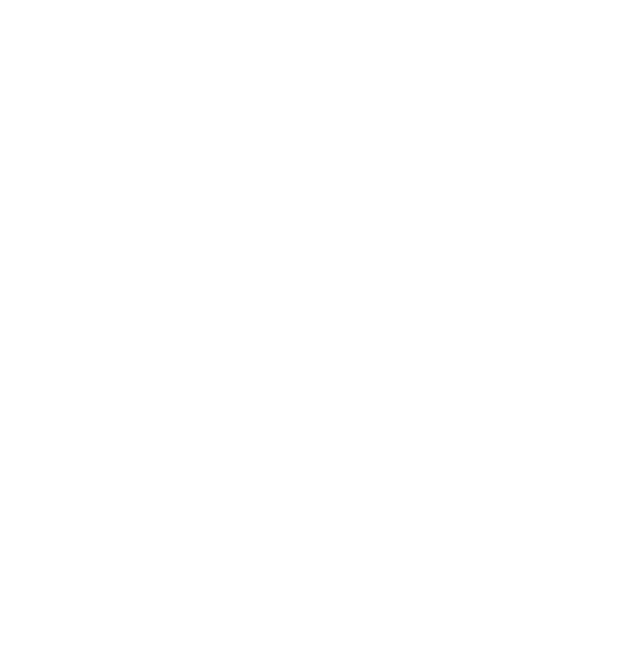
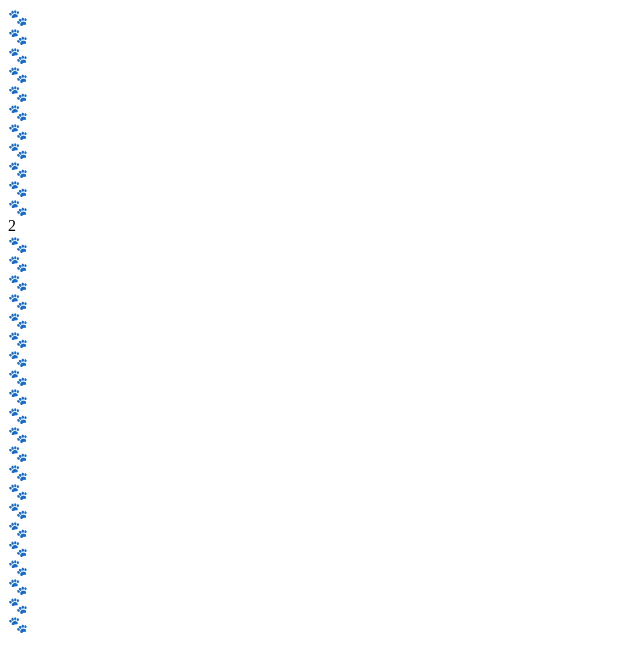
Before and after one commit to dpaguba/zero-to-mastery, a plain HTML site: page memory-game/index.html in a window 1280 px wide. Shown: the whole page, without its empty margins (0-640 px from the left). Drawn offline with Linux system fonts and the light colour scheme.

Commit message:
is almost ready

```diff
--- a/memory-game/index.html
+++ b/memory-game/index.html
@@ -4,10 +4,43 @@
     <meta charset="UTF-8">
     <link rel="stylesheet" href="https://cdnjs.cloudflare.com/ajax/libs/font-awesome/4.7.0/css/font-awesome.min.css">
     <link rel="stylesheet" type="text/css" href="style.css">
-    <title>Title</title>
+    <title>Memory game</title>
 </head>
 <body>
-
+    <div class="game-field">
+        <div class="bar">🐾</div>
+        <div class="bar">🐾</div>
+        <div class="bar">🐾</div>
+        <div class="bar">🐾</div>
+        <div class="bar">🐾</div>
+        <div class="bar">🐾</div>
+        <div class="bar">🐾</div>
+        <div class="bar">🐾</div>
+        <div class="bar">🐾</div>
+        <div class="bar">🐾</div>
+        <div class="bar">🐾</div>2
+        <div class="bar">🐾</div>
+        <div class="bar">🐾</div>
+        <div class="bar">🐾</div>
+        <div class="bar">🐾</div>
+        <div class="bar">🐾</div>
+        <div class="bar">🐾</div>
+        <div class="bar">🐾</div>
+        <div class="bar">🐾</div>
+        <div class="bar">🐾</div>
+        <div class="bar">🐾</div>
+        <div class="bar">🐾</div>
+        <div class="bar">🐾</div>
+        <div class="bar">🐾</div>
+        <div class="bar">🐾</div>
+        <div class="bar">🐾</div>
+        <div class="bar">🐾</div>
+        <div class="bar">🐾</div>
+        <div class="bar">🐾</div>
+        <div class="bar">🐾</div>
+        <div class="bar">🐾</div>
+        <div class="bar">🐾</div>
+    </div>
 <script src="script.js"></script>
 </body>
 </html>
```
